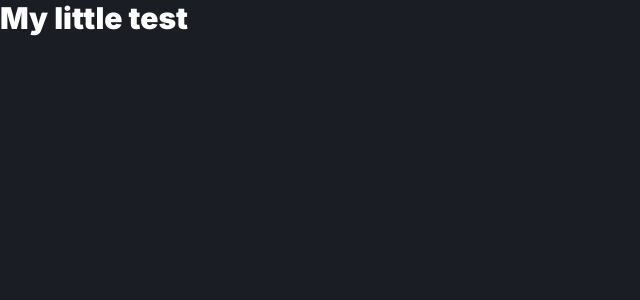
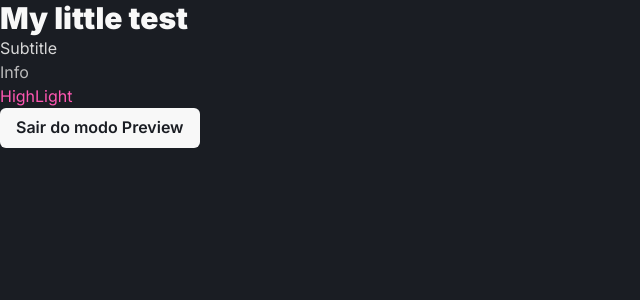
Before and after one commit to jmamadeu/spacetraveling, a Next.js app: page / in a window 1280 px wide. Shown: the top 300 px of the page, without its empty margins (0-640 px from the left). Built offline with nearby package versions, Linux system fonts and the light colour scheme.

Commit message:
chore: add ui use cases

```diff
--- a/src/pages/index.tsx
+++ b/src/pages/index.tsx
@@ -1,4 +1,5 @@
-import { Heading } from '@chakra-ui/layout';
+import { Button } from '@chakra-ui/button';
+import { Heading, Text } from '@chakra-ui/layout';
 import type { NextPage } from 'next';
 import Head from 'next/head';
 
@@ -11,9 +12,15 @@ const Home: NextPage = () => {
         <link rel="icon" href="/favicon.ico" />
       </Head>
 
-      <Heading variant="primary" size="lg">
+      <Heading variant="title" size="lg">
         My little test
       </Heading>
+
+      <Text variant="subTitle">Subtitle</Text>
+      <Text variant="info">Info</Text>
+      <Text variant="highlight">HighLight</Text>
+
+      <Button variant="primary">Sair do modo Preview</Button>
     </div>
   );
 };
```
